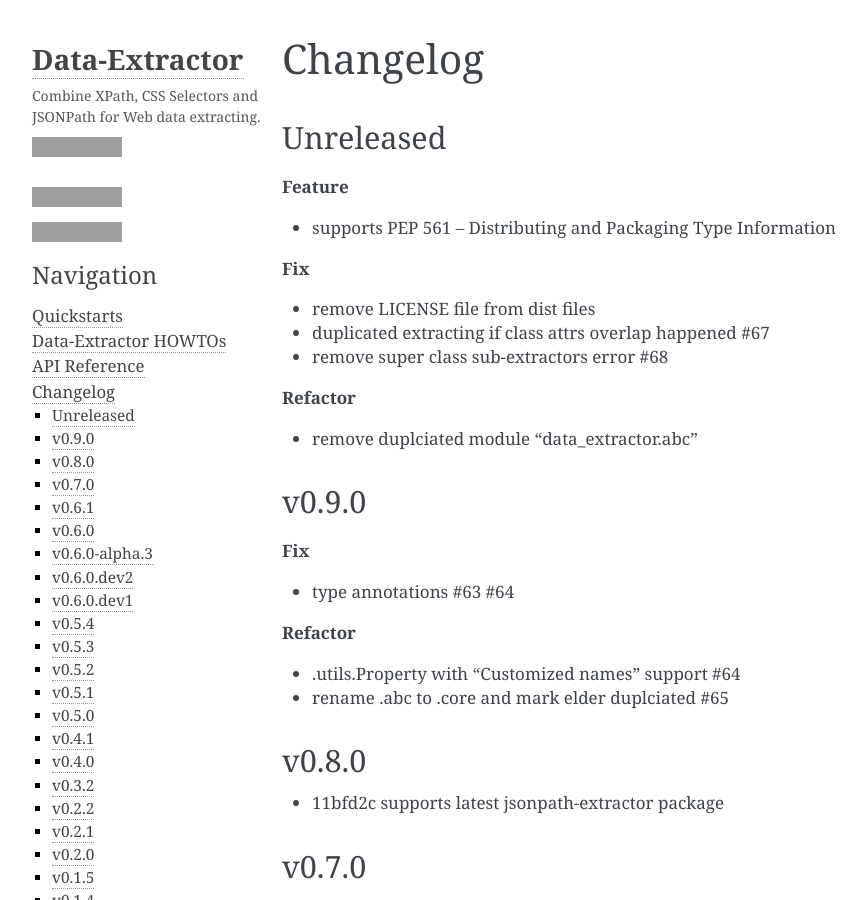
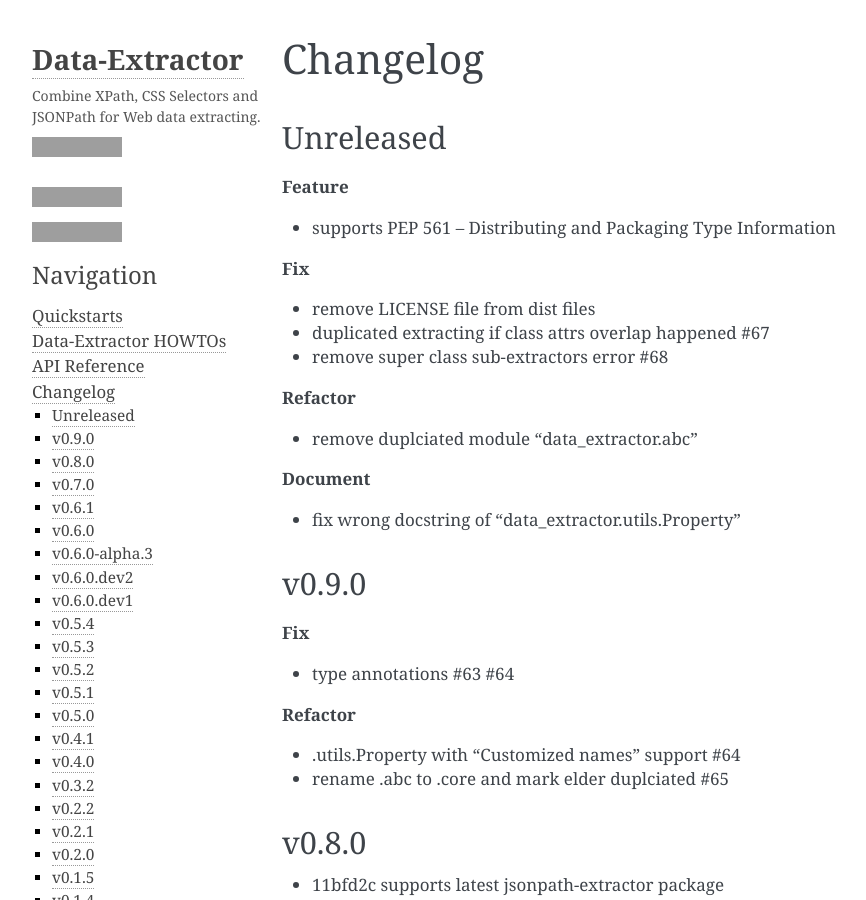
Before and after one commit to linw1995/data_extractor, a Sphinx documentation site: the page built from docs/source/changelog.rst, in a window 1280 px wide and 900 px high, cut to the strip 0-900 px from the top of the window. Shown: the whole strip, without its empty margins (106-972 px from the left). Built offline with Sphinx 7.4.7, drawn with Linux system fonts in a browser that asks for light colours; grey boxes are pictures that could not be loaded.

Commit message:
docs: fix wrong docstring of .utils.Property

```diff
--- a/README.rst
+++ b/README.rst
@@ -118,6 +118,10 @@ Unreleased
 
 - remove duplciated module "data_extractor.abc"
 
+**Document**
+
+- fix wrong docstring of "data_extractor.utils.Property"
+
 v0.9.0
 ~~~~~~
 
--- a/docs/source/changelog.rst
+++ b/docs/source/changelog.rst
@@ -19,6 +19,10 @@ Unreleased
 
 - remove duplciated module "data_extractor.abc"
 
+**Document**
+
+- fix wrong docstring of "data_extractor.utils.Property"
+
 v0.9.0
 ~~~~~~
 
```
Also changed, not shown: 1 other file.
